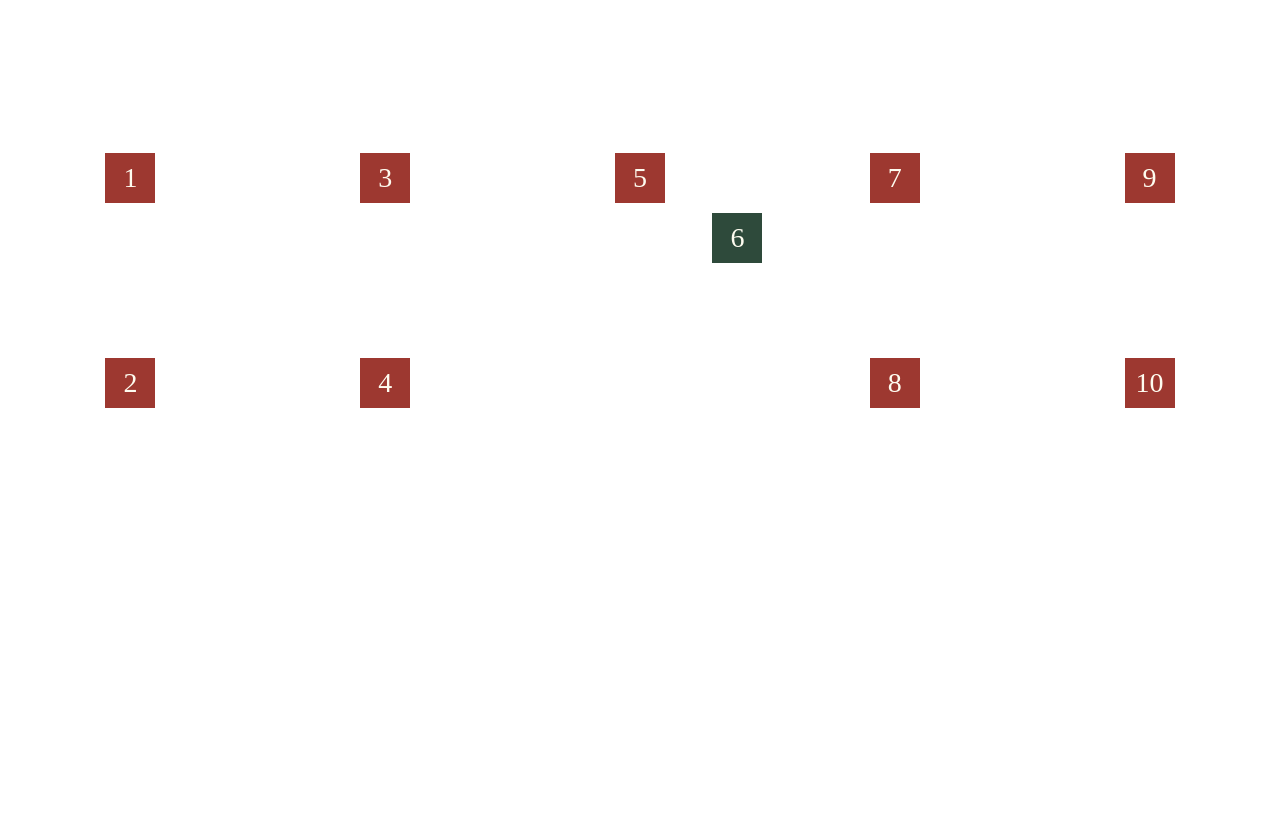
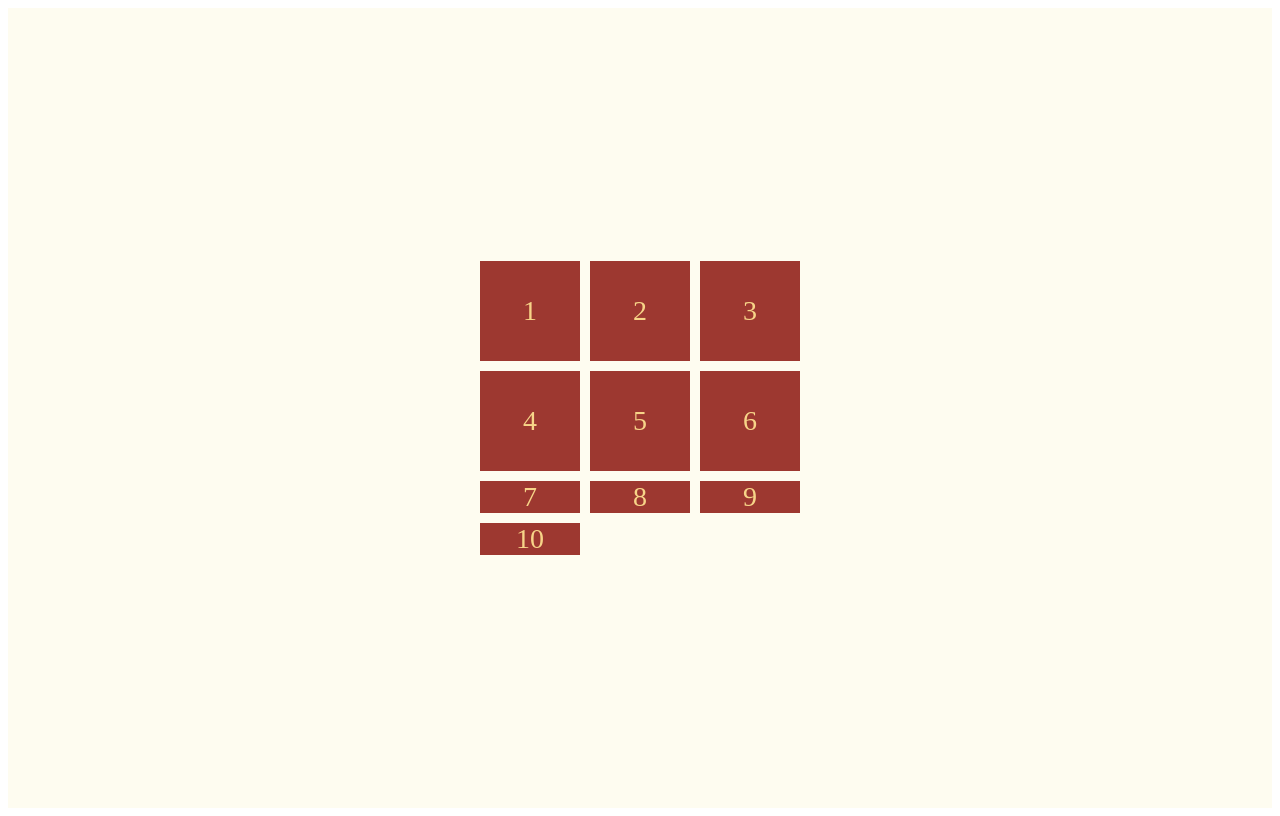
Before and after one commit to Stilllee/css-layout-marsterclass, a plain HTML site: page index.html in a window 1280 px wide. Drawn offline with Linux system fonts and the light colour scheme.

Commit message:
Align and Justify Content

```diff
--- a/style.css
+++ b/style.css
@@ -12,35 +12,23 @@
 }
 
 .father {
-  min-height: 50vh;
+  background-color: var(--light-cream);
+  height: 100vh;
   display: grid;
   gap: 10px;
-  grid-template-columns: repeat(2, 1fr);
-  grid-template-rows: repeat(2, 1fr);
-  grid-auto-rows: 1fr;
-  grid-auto-columns: 1fr;
-  grid-auto-flow: column;
+  grid-template-columns: repeat(3, 100px);
+  grid-template-rows: repeat(2, 100px);
 
-  /* justify-items: end;
-  align-items: center; */
-  place-items: end center;
+  /* justify-content: center;
+  align-content: center; */
+  place-content: center; /* place-content: center center와 같음 */
 }
 
 .child {
-  width: 50px;
-  height: 50px;
   background-color: var(--butter-red);
-  color: var(--light-cream);
+  color: var(--butter-yellow);
+  font-size: 28px;
   display: flex;
-  font-size: 28px;
   align-items: center;
   justify-content: center;
 }
-
-/* 6번 박스만 위치 변경 */
-.child:nth-child(6) {
-  background-color: var(--butter-green);
-  /* align-self: start;
-  justify-self: end; */
-  place-self: start end;
-}
```
